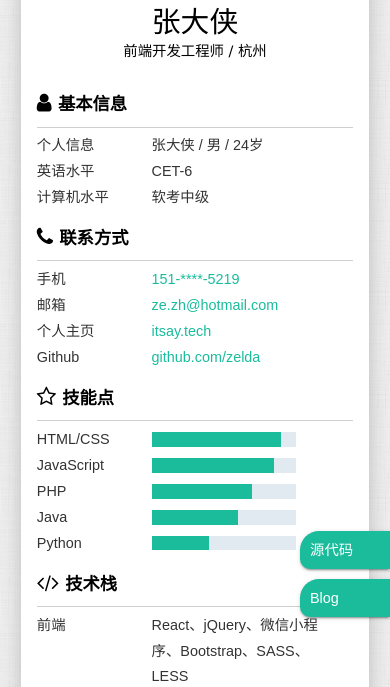
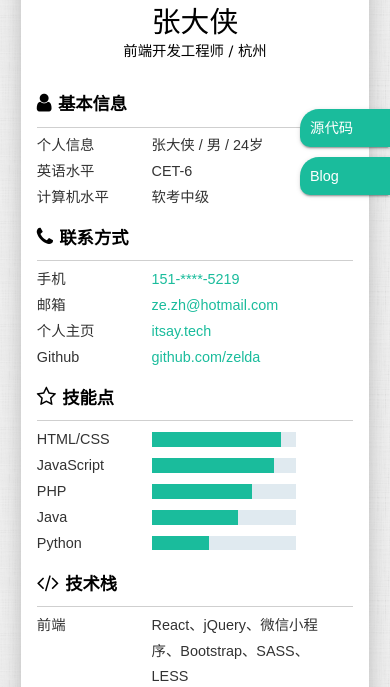
Before and after one commit to shiiiiiiji/resume, a plain HTML site: page index.html in a window 390 px wide. Shown: the part 144-831 px from the top of the page. Drawn offline with Linux system fonts and the light colour scheme.

Commit message:
侧边栏移动端优化

```diff
--- a/static/sass/components/_custom.scss
+++ b/static/sass/components/_custom.scss
@@ -138,6 +138,6 @@ mark{
 		height: 28px;
 	}
 	aside{
-		top: 80%;
+		bottom: 0;
 	}
 }
```
Also changed, not shown: static/css/index.css, 1 other file.
